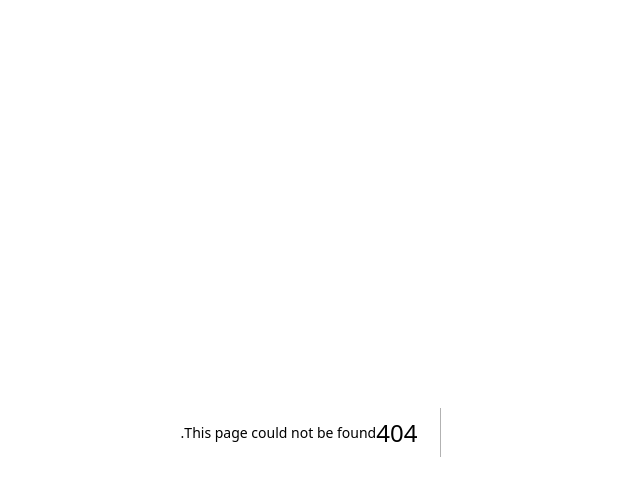
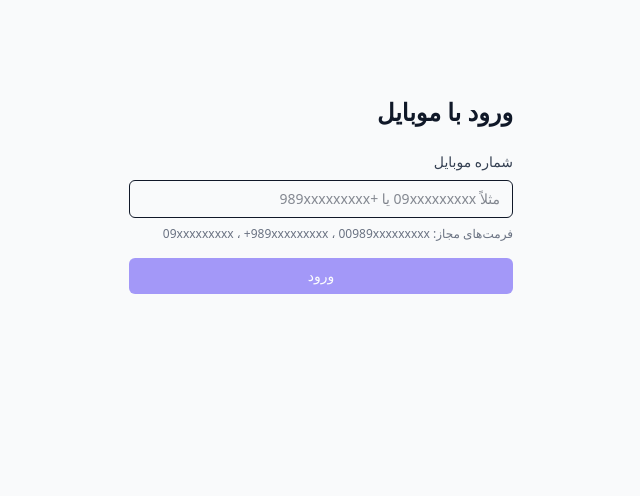
Before and after one commit to AminJsDev/iran-auth, a Next.js app: page /login in a window 1280 px wide. Before the commit this address had no page. Shown: the top 496 px of the page, without its empty margins (319-959 px from the left). Built offline with nearby package versions, Linux system fonts and the light colour scheme.

Commit message:
add Login page with client validation and mock API fetch

```diff
--- /dev/null
+++ b/src/app/login/page.tsx
@@ -0,0 +1,111 @@
+"use client";
+
+import React from "react";
+import { useRouter } from "next/navigation";
+import { useForm } from "react-hook-form";
+import { z } from "zod";
+import { zodResolver } from "@hookform/resolvers/zod";
+import { Button, Input, Label } from "@/components/ui";
+import {
+  isValidIranianMobile,
+  normalizeIranianMobile,
+} from "@/components/lib/phone";
+import { saveUser } from "@/components/lib/storage";
+
+const schema = z.object({
+  phone: z
+    .string()
+    .nonempty({ message: "شماره موبایل لازم است" })
+    .refine(isValidIranianMobile, { message: "فرمت شماره موبایل معتبر نیست" }),
+});
+
+type FormValues = z.infer<typeof schema>;
+
+export default function LoginPage() {
+  const router = useRouter();
+  const [loading, setLoading] = React.useState(false);
+
+  React.useEffect(() => {
+    // اگر کاربر لاگین بود، مستقیم بفرستیم داشبورد
+    try {
+      const raw = localStorage.getItem("user");
+      if (raw) router.replace("/dashboard");
+    } catch {}
+  }, [router]);
+
+  const {
+    register,
+    handleSubmit,
+    formState: { errors, isValid, isSubmitting },
+  } = useForm<FormValues>({ resolver: zodResolver(schema), mode: "onChange" });
+
+  const onSubmit = async (values: FormValues) => {
+    setLoading(true);
+    try {
+      const phone = normalizeIranianMobile(values.phone);
+
+      const res = await fetch(
+        process.env.NEXT_PUBLIC_MOCK_API_URL ?? "/api/mock",
+        {
+          cache: "no-store",
+        }
+      );
+      const data = await res.json();
+
+      const r = data?.results?.[0] ?? {};
+      const name =
+        [r?.name?.first, r?.name?.last].filter(Boolean).join(" ") || "کاربر";
+      const email = r?.email || "user@example.com";
+      const picture =
+        r?.picture?.large || r?.picture?.medium || "/avatar-placeholder.png";
+
+      saveUser({ name, email, picture, phone });
+      router.replace("/dashboard");
+    } catch (e) {
+      console.error(e);
+      alert("خطا در ارتباط با API ماک. لطفاً مجدد تلاش کنید.");
+    } finally {
+      setLoading(false);
+    }
+  };
+
+  return (
+    <section className="mt-16">
+      <h1 className="text-2xl font-bold mb-6">ورود با موبایل</h1>
+
+      <form
+        onSubmit={handleSubmit(onSubmit)}
+        className="space-y-4"
+        aria-describedby={errors.phone ? "phone-error" : undefined}
+      >
+        <div className="space-y-2">
+          <Label htmlFor="phone">شماره موبایل</Label>
+          <Input
+            id="phone"
+            inputMode="numeric"
+            placeholder="مثلاً 09xxxxxxxxx یا +989xxxxxxxxx"
+            aria-invalid={!!errors.phone}
+            {...register("phone")}
+          />
+          {errors.phone && (
+            <p id="phone-error" className="text-sm text-red-600" role="alert">
+              {errors.phone.message}
+            </p>
+          )}
+          <p className="text-xs text-gray-500" aria-live="polite">
+            فرمت‌های مجاز: 09xxxxxxxxx ، +989xxxxxxxxx ، 00989xxxxxxxxx
+          </p>
+        </div>
+
+        <Button
+          type="submit"
+          disabled={!isValid || loading || isSubmitting}
+          className="w-full"
+          aria-busy={loading || isSubmitting}
+        >
+          {loading || isSubmitting ? "در حال ورود..." : "ورود"}
+        </Button>
+      </form>
+    </section>
+  );
+}
```
